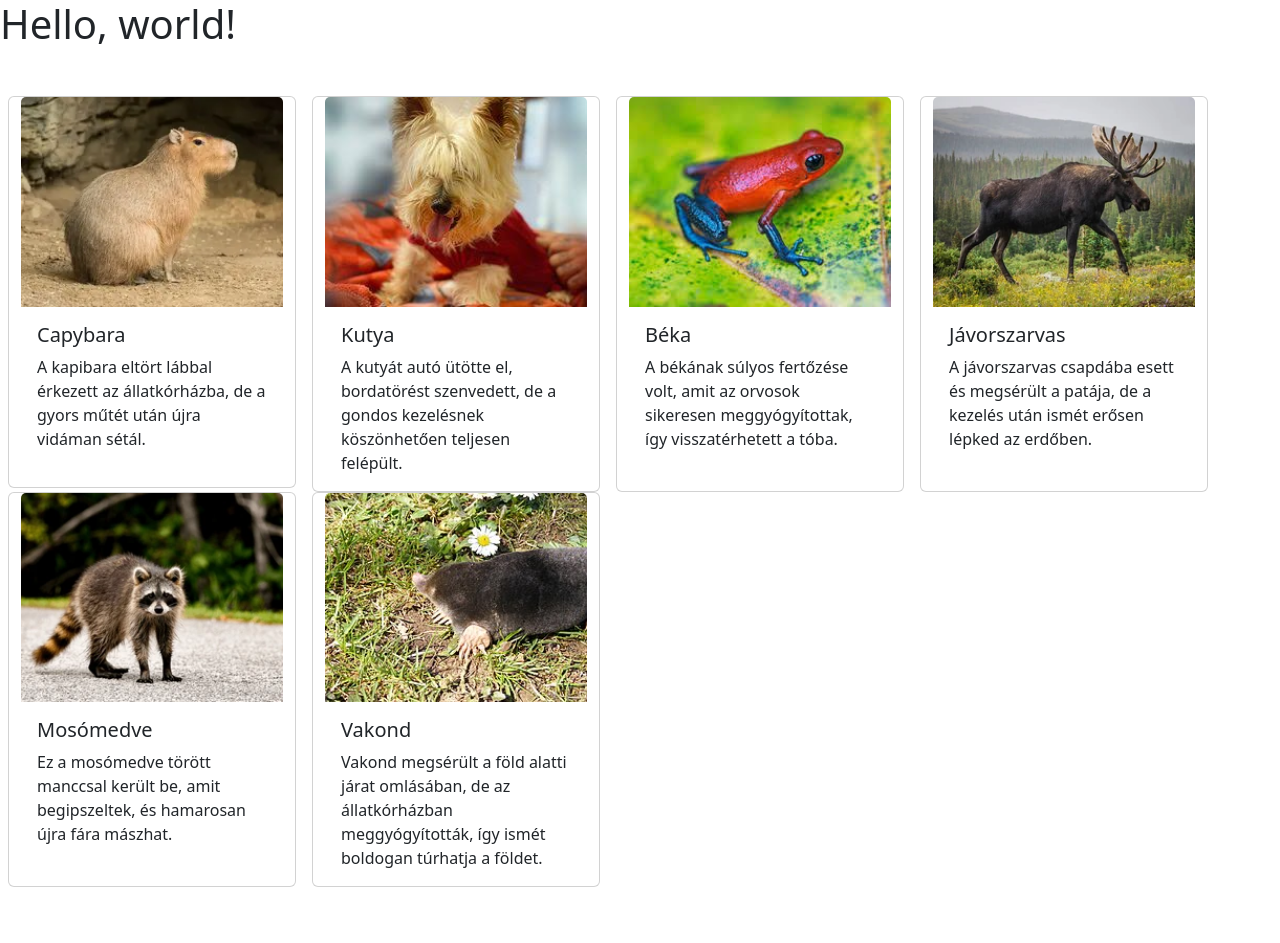
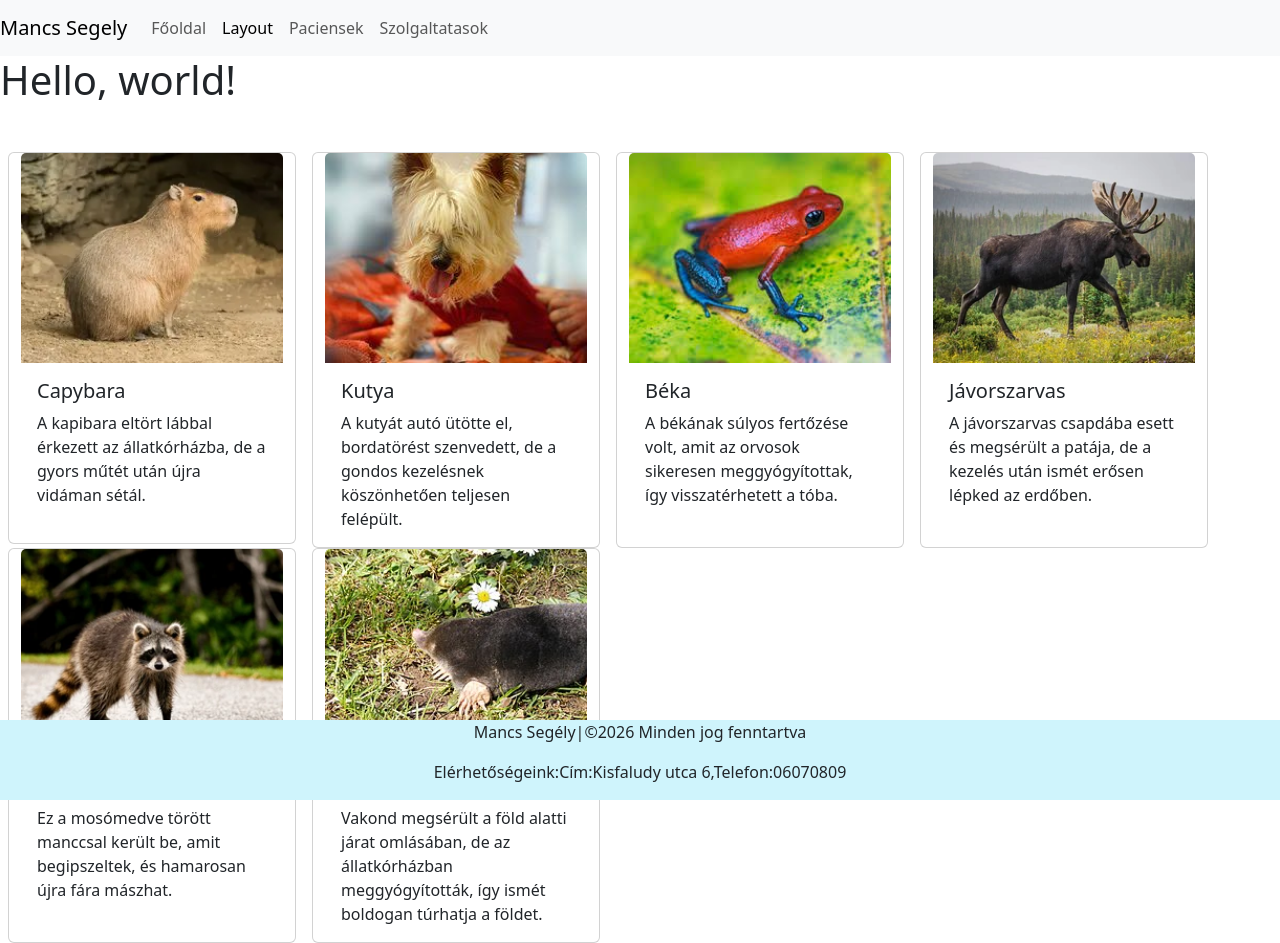
Before and after one commit to Batavili/Mancs-Seg-ly, a plain HTML site: page paciensek.html in a window 1280 px wide. Before the commit the page ends 887 px from the top, so only its background shows below. Drawn offline with nearby package versions, Linux system fonts and the light colour scheme.

Commit message:
navbar footer kesz

```diff
--- a/paciensek.html
+++ b/paciensek.html
@@ -1,19 +1,44 @@
 <!DOCTYPE html>
 <html lang="hu">
+
 <head>
     <meta charset="UTF-8">
     <meta name="viewport" content="width=device-width, initial-scale=1.0">
     <title>Fooldal</title>
-    <link href="https://cdn.jsdelivr.net/npm/bootstrap@5.3.8/dist/css/bootstrap.min.css" rel="stylesheet" integrity="sha384-sRIl4kxILFvY47J16cr9ZwB07vP4J8+LH7qKQnuqkuIAvNWLzeN8tE5YBujZqJLB" crossorigin="anonymous">
+    <link href="https://cdn.jsdelivr.net/npm/bootstrap@5.3.8/dist/css/bootstrap.min.css" rel="stylesheet"
+        integrity="sha384-sRIl4kxILFvY47J16cr9ZwB07vP4J8+LH7qKQnuqkuIAvNWLzeN8tE5YBujZqJLB" crossorigin="anonymous">
 
-    <link href="https://cdn.jsdelivr.net/npm/bootstrap@5.3.8/dist/css/bootstrap.min.css" rel="stylesheet" integrity="sha384-sRIl4kxILFvY47J16cr9ZwB07vP4J8+LH7qKQnuqkuIAvNWLzeN8tE5YBujZqJLB" crossorigin="anonymous">
+    <link href="https://cdn.jsdelivr.net/npm/bootstrap@5.3.8/dist/css/bootstrap.min.css" rel="stylesheet"
+        integrity="sha384-sRIl4kxILFvY47J16cr9ZwB07vP4J8+LH7qKQnuqkuIAvNWLzeN8tE5YBujZqJLB" crossorigin="anonymous">
 </head>
+
 <body>
 
 
     </head>
+
     <body>
-    <header></header>
+        <header>
+            <nav class="container-fluid navbar navbar-expand-lg navbar-light bg-light">
+                <a class="navbar-brand" href="#">Mancs Segely</a>
+                <div id="navbarNav">
+                    <ul class="navbar-nav">
+                        <li class="nav-item active">
+                            <a class="nav-link" href="./index.html">Főoldal</a>
+                        </li>
+                        <li class="nav-item">
+                            <a class="nav-link active" href="./layout.html">Layout</a>
+                        </li>
+                        <li class="nav-item">
+                            <a class="nav-link" href="./paciensek.html">Paciensek</a>
+                        </li>
+                        <li class="nav-item">
+                            <a class="nav-link" href="./szolgaltatasok.html">Szolgaltatasok</a>
+                        </li>
+                    </ul>
+                </div>
+            </nav>
+        </header>
         <main>
             <h1 class="mb-5">Hello, world!</h1>
             <div class="container-fluid">
@@ -22,7 +47,8 @@
                         <img src="./img/Capybara.webp" class="card-img-top" alt="...">
                         <div class="card-body">
                             <h5 class="card-title">Capybara</h5>
-    <p class="card-text">A kapibara eltört lábbal érkezett az állatkórházba, de a gyors műtét után újra vidáman sétál.</p>
+                            <p class="card-text">A kapibara eltört lábbal érkezett az állatkórházba, de a gyors műtét
+                                után újra vidáman sétál.</p>
                         </div>
                     </div>
                     <div class="card col-12 col-lg-2 col-xl-2 mx-2" style="width: 18rem;">
@@ -30,14 +56,16 @@
                         <div class="card-body">
 
                             <h5 class="card-title">Kutya</h5>
-    <p class="card-text">A kutyát autó ütötte el, bordatörést szenvedett, de a gondos kezelésnek köszönhetően teljesen felépült.</p>
+                            <p class="card-text">A kutyát autó ütötte el, bordatörést szenvedett, de a gondos kezelésnek
+                                köszönhetően teljesen felépült.</p>
                         </div>
                     </div>
                     <div class="card col-12 col-lg-2 col-xl-2 mx-2" style="width: 18rem;">
                         <img src="./img/frog.jpg" class="card-img-top" alt="...">
                         <div class="card-body">
                             <h5 class="card-title">Béka</h5>
-    <p class="card-text">A békának súlyos fertőzése volt, amit az orvosok sikeresen meggyógyítottak, így visszatérhetett a tóba.</p>
+                            <p class="card-text">A békának súlyos fertőzése volt, amit az orvosok sikeresen
+                                meggyógyítottak, így visszatérhetett a tóba.</p>
                         </div>
                     </div>
 
@@ -45,21 +73,24 @@
                         <img src="./img/Moose.webp" class="card-img-top" alt="...">
                         <div class="card-body">
                             <h5 class="card-title">Jávorszarvas</h5>
-    <p class="card-text">A jávorszarvas csapdába esett és megsérült a patája, de a kezelés után ismét erősen lépked az erdőben.</p>
+                            <p class="card-text">A jávorszarvas csapdába esett és megsérült a patája, de a kezelés után
+                                ismét erősen lépked az erdőben.</p>
                         </div>
                     </div>
                     <div class="card col-12 col-lg-2 col-xl-2 mx-2" style="width: 18rem;">
                         <img src="./img/raccoon.webp" class="card-img-top" alt="...">
                         <div class="card-body">
                             <h5 class="card-title">Mosómedve</h5>
-    <p class="card-text">Ez a mosómedve törött manccsal került be, amit begipszeltek, és hamarosan újra fára mászhat.</p>
+                            <p class="card-text">Ez a mosómedve törött manccsal került be, amit begipszeltek, és
+                                hamarosan újra fára mászhat.</p>
                         </div>
                     </div>
                     <div class="card col-12 col-lg-2 col-xl-2 mx-2" style="width: 18rem;">
                         <img src="./img/mole.jpg" class="card-img-top" alt="...">
                         <div class="card-body">
                             <h5 class="card-title">Vakond</h5>
-    <p class="card-text">Vakond megsérült a föld alatti járat omlásában, de az állatkórházban meggyógyították, így ismét boldogan túrhatja a földet.</p>
+                            <p class="card-text">Vakond megsérült a föld alatti járat omlásában, de az állatkórházban
+                                meggyógyították, így ismét boldogan túrhatja a földet.</p>
                         </div>
                     </div>
 
@@ -67,6 +98,14 @@
             </div>
 
         </main>
-    <footer></footer>
+         <footer class="container-fluid fixed-bottom footer bg-info-subtle">
+        <div class="row">
+            <div class="col-12 text-center">
+                <p class="col-12">Mancs Segély|&copy;2026 Minden jog fenntartva</p>
+                <p class="col-12">Elérhetőségeink:Cím:Kisfaludy utca 6,Telefon:06070809 </p>
+            </div>
+        </div>
+    </footer>
     </body>
+
 </html>
```
Lines whose indentation alone changed are shown as unchanged.
